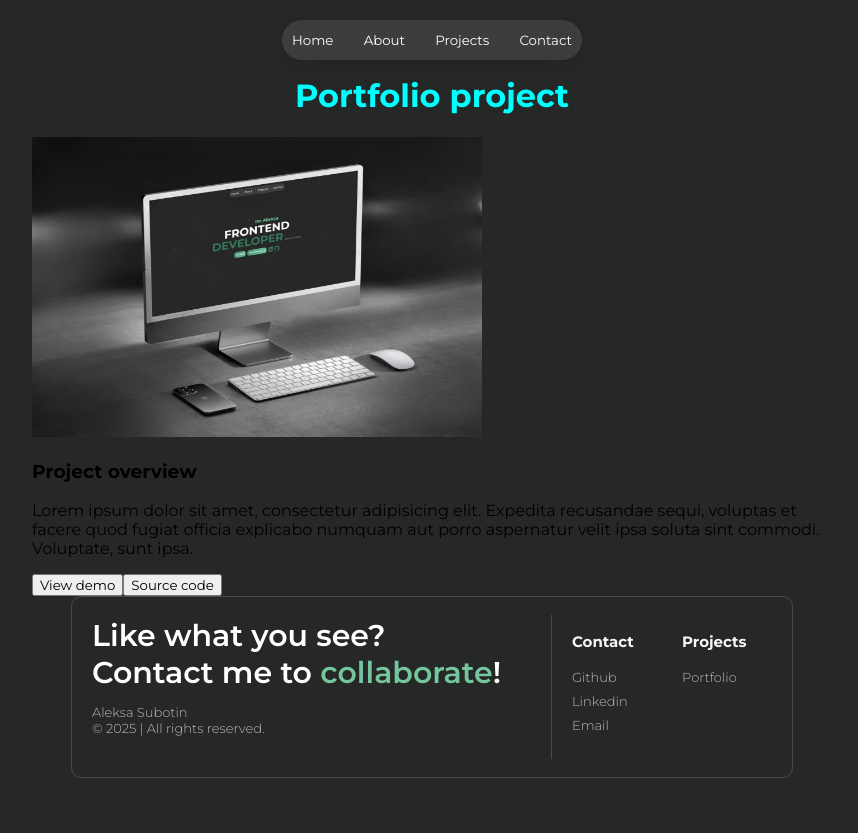
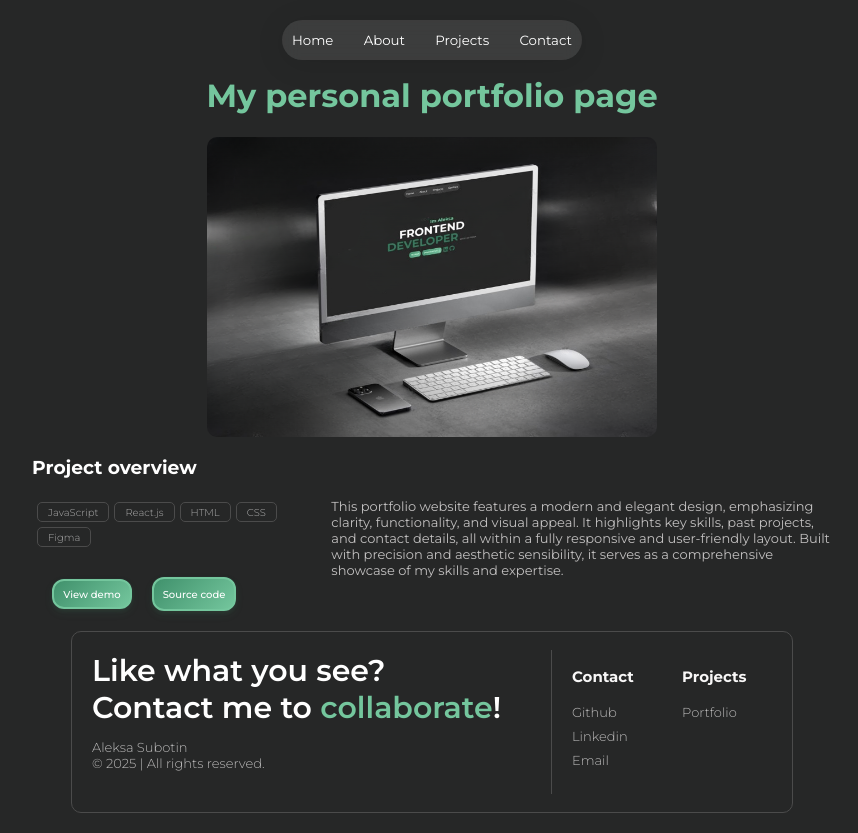
Before and after one commit to aleksa13122/aleksa-s-portfolio, a React (Vite) app: page /portfolio in a window 1280 px wide. Shown: the whole page, without its empty margins (208-1066 px from the left). Before the commit the page ends 800 px from the top, so only its background shows below. Built offline with nearby package versions, Linux system fonts and the light colour scheme.

Commit message:
portfolio page

```diff
--- a/src/components/Routes/Portfolio.css
+++ b/src/components/Routes/Portfolio.css
@@ -1,8 +1,85 @@
 h1 {
-  color: aqua;
+  color: #74c69d;
   text-align: center;
+}
+.container-main {
+  display: flex;
+  flex-direction: column;
 }
 .project-image {
   height: 300px;
   width: 450px;
+  align-self: center;
+  border-radius: 10px;
 }
+h3 {
+  color: white;
+}
+.project-btns {
+  display: flex;
+  flex-direction: column;
+  /* background-color: aqua; */
+  gap: 30px;
+  width: 150%;
+}
+.project-overview-container {
+  display: flex;
+  flex-direction: row;
+  /* background-color: blue; */
+  margin-bottom: 20px;
+}
+/* Custom button */
+.view-demo-btn,
+.source-code-btn {
+  display: inline-flex;
+  margin-left: 20px;
+  text-decoration: none;
+  align-items: center;
+  justify-content: center;
+  height: 30px;
+  width: 80px;
+  position: relative;
+  border: 2px solid #74c69d;
+  border-radius: 12px;
+  font-weight: 500;
+  cursor: pointer;
+  color: white;
+  isolation: isolate;
+  font-size: 10px; /* manji font */
+  box-shadow: 0 2px 4px rgba(64, 145, 108, 0.1),
+    0 4px 8px rgba(64, 145, 108, 0.1), 0 -1px 2px rgba(64, 145, 108, 0.05);
+  transition: all 0.3s ease;
+  background: linear-gradient(135deg, #40916c 0%, #74c69d 100%);
+}
+
+/* Hover efekat za custom dugme */
+.view-demo-btn:hover,
+.source-code-btn:hover {
+  box-shadow: 0 4px 8px rgba(64, 145, 108, 0.2),
+    0 8px 16px rgba(64, 145, 108, 0.2), 0 -2px 4px rgba(64, 145, 108, 0.1);
+  transform: scale(1.1);
+}
+.tech-btn {
+  background-color: transparent;
+  border: 1px solid rgb(75, 75, 75);
+  border-radius: 5px;
+  color: rgb(172, 172, 172);
+  font-size: 10px;
+  font-weight: 300;
+  height: 20px;
+  width: auto;
+  padding-left: 10px;
+  padding-right: 10px;
+  margin-left: 5px;
+  margin-top: 5px;
+}
+.tech-btn:hover {
+  background-color: rgb(75, 75, 75);
+  color: white;
+}
+.project-description {
+  margin-left: 20px;
+  font-size: 13px;
+  color: rgb(194, 192, 192);
+  margin-top: 1px;
+}
--- a/src/components/Routes/Portfolio.jsx
+++ b/src/components/Routes/Portfolio.jsx
@@ -4,20 +4,37 @@ import "./Portfolio.css";
 export default function Portfolio() {
   return (
     <div className="container-main">
-      <h1 className="project-title">Portfolio project</h1>
+      <h1 className="project-title">My personal portfolio page</h1>
       <img src={previewImg} className="project-image" />
+      <h3>Project overview</h3>
       <div className="project-overview-container">
-        <h3>Project overview</h3>
-        <div className="project-techstack"></div>
+        <div className="project-btns">
+          <div className="project-techstack">
+            <button className="tech-btn"> JavaScript</button>
+            <button className="tech-btn"> React.js</button>
+            <button className="tech-btn"> HTML</button>
+            <button className="tech-btn"> CSS</button>
+            <button className="tech-btn"> Figma</button>
+          </div>
+          <div>
+            <button className="view-demo-btn">View demo</button>
+            <a
+              className="source-code-btn"
+              href="https://github.com/aleksa13122/aleksa-s-portfolio"
+            >
+              Source code
+            </a>
+          </div>
+        </div>
         <p className="project-description">
-          Lorem ipsum dolor sit amet, consectetur adipisicing elit. Expedita
-          recusandae sequi, voluptas et facere quod fugiat officia explicabo
-          numquam aut porro aspernatur velit ipsa soluta sint commodi.
-          Voluptate, sunt ipsa.
+          This portfolio website features a modern and elegant design,
+          emphasizing clarity, functionality, and visual appeal. It highlights
+          key skills, past projects, and contact details, all within a fully
+          responsive and user-friendly layout. Built with precision and
+          aesthetic sensibility, it serves as a comprehensive showcase of my
+          skills and expertise.
         </p>
         {/* Staviti ova 2 dugmeta u istu klasu? */}
-        <button className="view-demo-btn">View demo</button>
-        <button className="source-code-btn">Source code</button>
       </div>
     </div>
   );
```
